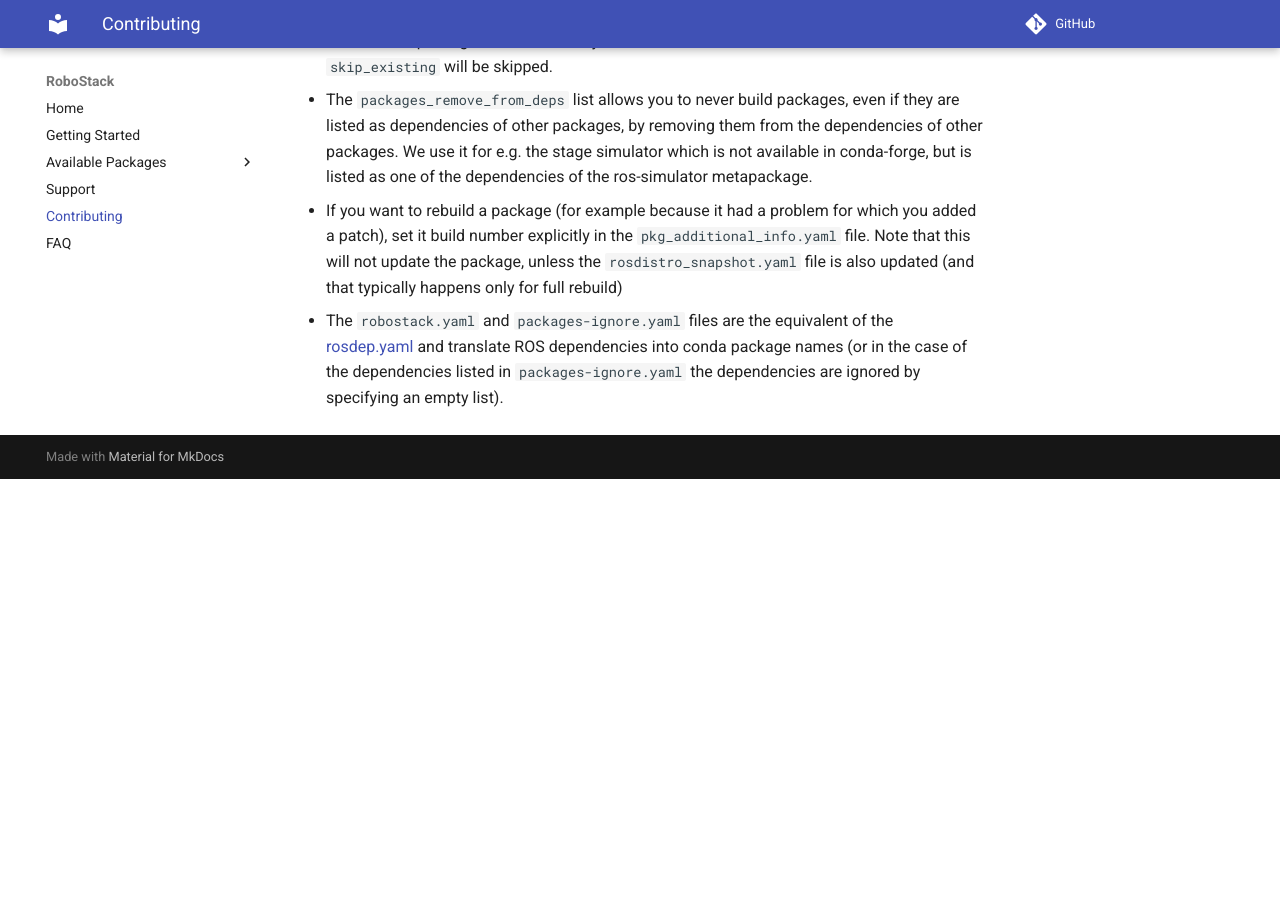
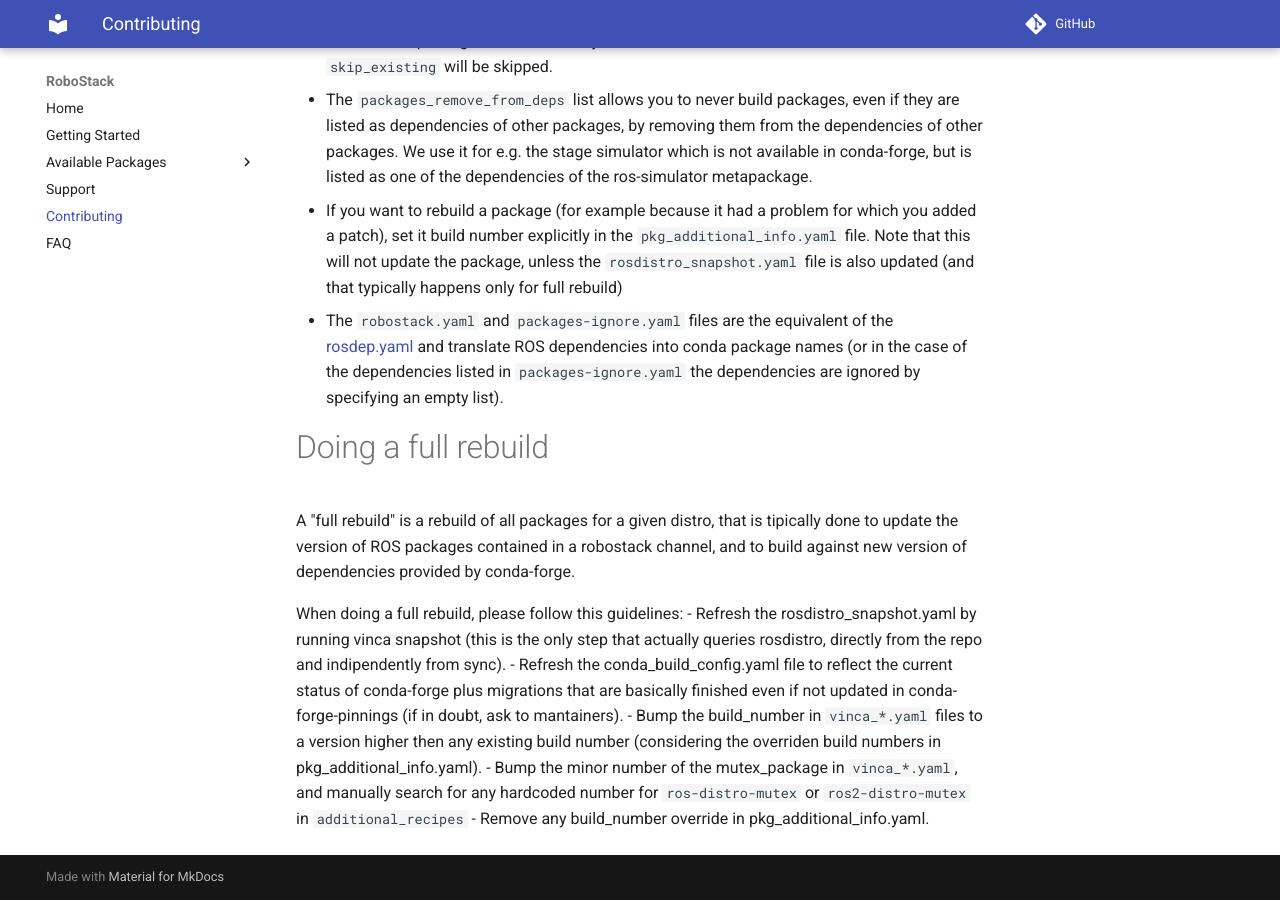
Before and after one commit to RoboStack/robostack.github.io, an MkDocs documentation site: the page built from docs/Contributing.md, in a window 1280 px wide and 900 px high, scrolled down 2363 px. Built offline with MkDocs 1.6.1 and Material for MkDocs 9.7.7, drawn with Linux system fonts in a browser that asks for light colours; comment, search, counter and statistics services are not loaded; before the commit the page ends 2842 px from its top, so only the background shows below that.

Commit message:
Add docs on full rebuild to contributing.md

```diff
--- a/docs/Contributing.md
+++ b/docs/Contributing.md
@@ -70,3 +70,14 @@ pixi run build
   - The `packages_remove_from_deps` list allows you to never build packages, even if they are listed as dependencies of other packages, by removing them from the dependencies of other packages. We use it for e.g. the stage simulator which is not available in conda-forge, but is listed as one of the dependencies of the ros-simulator metapackage.
 - If you want to rebuild a package (for example because it had a problem for which you added a patch), set it build number explicitly in the `pkg_additional_info.yaml` file. Note that this will not update the package, unless the `rosdistro_snapshot.yaml` file is also updated (and that typically happens only for full rebuild)
 - The `robostack.yaml` and `packages-ignore.yaml` files are the equivalent of the [rosdep.yaml](http://wiki.ros.org/rosdep/rosdep.yaml) and translate ROS dependencies into conda package names (or in the case of the dependencies listed in `packages-ignore.yaml` the dependencies are ignored by specifying an empty list).
+
+# Doing a full rebuild
+
+A "full rebuild" is a rebuild of all packages for a given distro, that is tipically done to update the version of ROS packages contained in a robostack channel, and to build against new version of dependencies provided by conda-forge.
+
+When doing a full rebuild, please follow this guidelines:
+- Refresh the rosdistro_snapshot.yaml by running vinca snapshot (this is the only step that actually queries rosdistro, directly from the repo and indipendently from sync).
+- Refresh the conda_build_config.yaml file to reflect the current status of conda-forge plus migrations that are basically finished even if not updated in conda-forge-pinnings (if in doubt, ask to mantainers).
+- Bump the build_number in `vinca_*.yaml` files to a version higher then any existing build number (considering the overriden build numbers in pkg_additional_info.yaml).
+- Bump the minor number of the mutex_package in `vinca_*.yaml`, and manually search for any hardcoded number for `ros-distro-mutex` or `ros2-distro-mutex` in `additional_recipes`
+- Remove any build_number override in pkg_additional_info.yaml.
```
